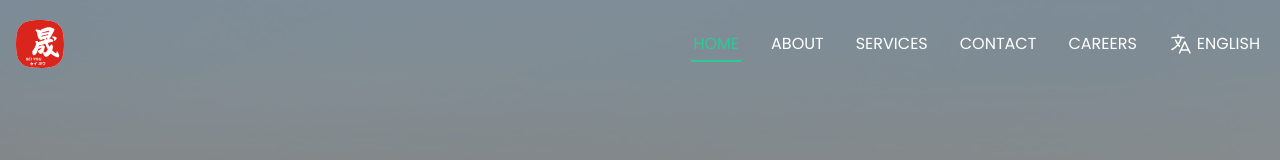
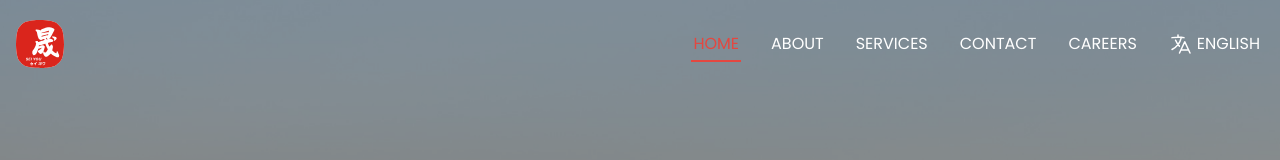
Before and after one commit to FantiGA/seiyouco-website, a Next.js app: page /en in a window 1280 px wide. Shown: the top 160 px of the page. Built offline with nearby package versions, Linux system fonts and the light colour scheme.

Commit message:
style: Update accent colors in globals.css for brand consistency
- Changed accent color from #2dc997 to #e44740 for improved brand representation.
- Updated dropdown hover color to match the new accent color for cohesive design.

```diff
--- a/app/globals.css
+++ b/app/globals.css
@@ -23,7 +23,7 @@
   --hero-default-color: #ffffff; /* Default color used for the majority of the text content across the entire website */
   --heading-color: #333333; /* Color for headings, subheadings and title throughout the website */
   --hero-heading-color: #ffffff; /* Color for headings, subheadings and title throughout the website */
-  --accent-color: #2dc997; /* Accent color that represents your brand on the website. It's used for buttons, links, and other elements that need to stand out */
+  --accent-color: #e44740; /* Accent color that represents your brand on the website. It's used for buttons, links, and other elements that need to stand out */
   --surface-color: #ffffff; /* The surface color is used as a background of boxed elements within sections, such as cards, icon boxes, or other elements that require a visual separation from the global background. */
   --hero-surface-color: #445360; /* The surface color is used as a background of boxed elements within sections, such as cards, icon boxes, or other elements that require a visual separation from the global background. */
   --contrast-color: #ffffff; /* Contrast color for text, ensuring readability against backgrounds of accent, heading, or default colors. */
@@ -38,7 +38,7 @@
   --nav-mobile-background-color: #ffffff; /* Used as the background color for mobile navigation menu */
   --nav-dropdown-background-color: #ffffff; /* Used as the background color for dropdown items that appear when hovering over primary navigation items */
   --nav-dropdown-color: #666666; /* Used for navigation links of the dropdown items in the navigation menu. */
-  --nav-dropdown-hover-color: #2dc997; /* Similar to --nav-hover-color, this color is applied to dropdown navigation links when they are hovered over. */
+  --nav-dropdown-hover-color: #e44740; /* Similar to --nav-hover-color, this color is applied to dropdown navigation links when they are hovered over. */
   --nav-dropdown-hover-background-color: #2f39421f; /* Similar to --nav-hover-color, this color is applied to dropdown navigation links when they are hovered over. */
 }
 
```
